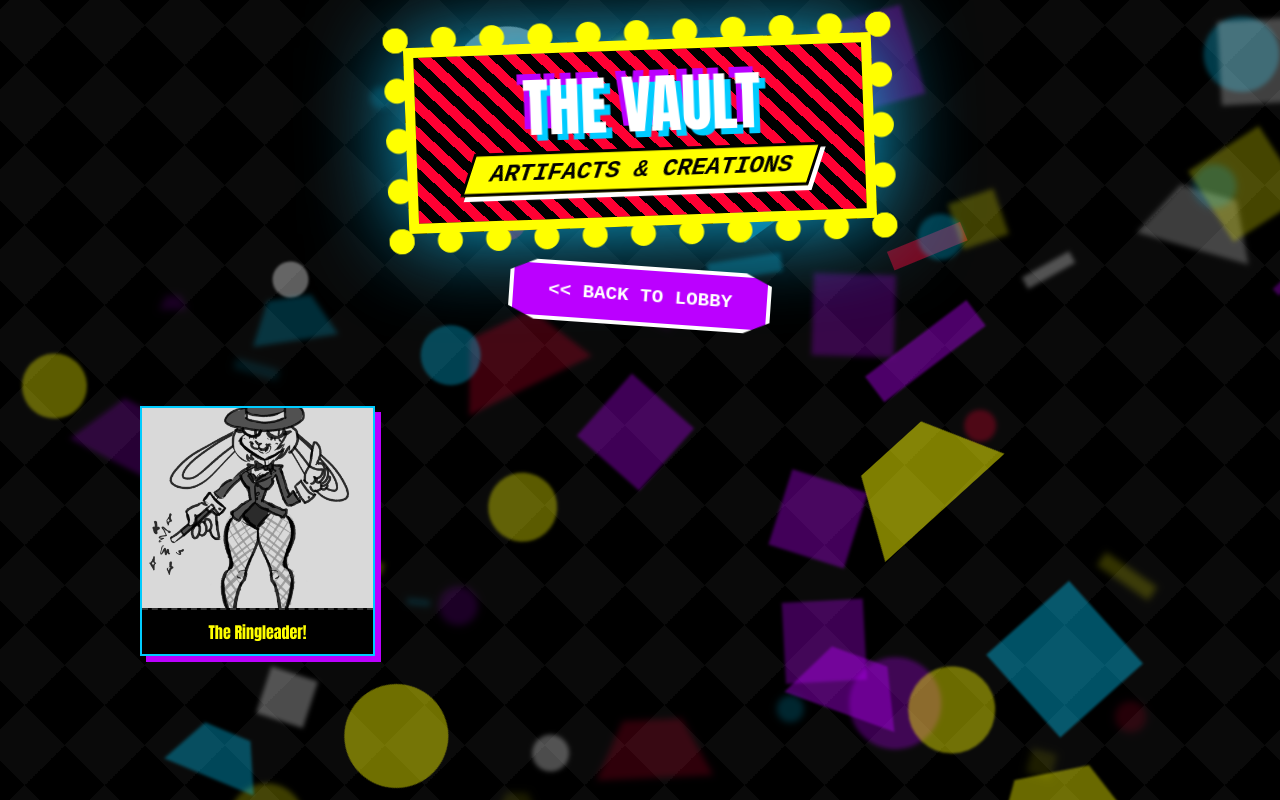
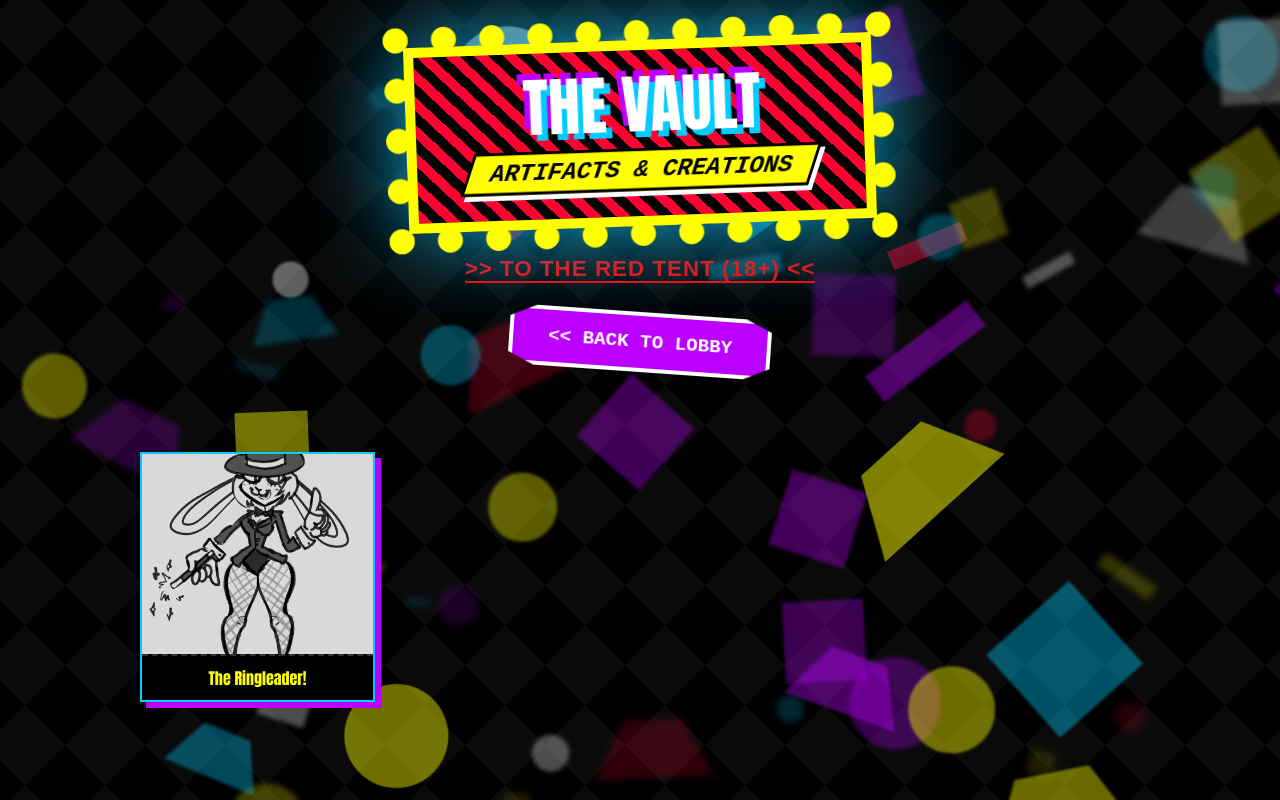
Before and after one commit to CitrusFox-boop/my-neocities-project, an Eleventy site: page src/gallery.njk in a window 1280 px wide. Built offline with nearby package versions, Linux system fonts and the light colour scheme; Eleventy itself is replaced by a stand-in of ours; files that its build step writes are made by us from their sources.

Commit message:
Site Update: Tue 01/06/2026 13:37:35.50

```diff
--- a/src/gallery.njk
+++ b/src/gallery.njk
@@ -4,10 +4,17 @@ title: The Vault
 ---
 
 <div class="container">
-    <div class="marquee-container" style="margin-bottom: 40px;">
+    <div class="marquee-container" style="margin-bottom: 20px;">
         <div class="bulbs"></div>
         <h1>THE VAULT</h1>
         <div class="subtitle">ARTIFACTS & CREATIONS</div>
+    </div>
+
+    <div style="text-align: center; margin-bottom: 30px; margin-top: 10px;">
+        <a href="https://citrusfoxafterdark.neocities.org/" target="_blank"
+           style="color: #ff0000; font-weight: bold; font-size: 1.4em; text-decoration: none; border-bottom: 2px solid #ff0000; font-family: sans-serif; letter-spacing: 1px;">
+           >> TO THE RED TENT (18+) <<
+        </a>
     </div>
 
     <nav>
@@ -177,7 +184,7 @@ title: The Vault
 </style>
 
 <script>
-    // Variables to track where we are
+    // --- LIGHTBOX LOGIC ---
     let currentIndex = 0;
     let galleryItems = [];
 
@@ -210,7 +217,7 @@ title: The Vault
     function changeSlide(n) {
         currentIndex += n;
 
-        // Loop logic: If at end, go to start. If at start, go to end.
+        // Loop logic
         if (currentIndex >= galleryItems.length) {
             currentIndex = 0;
         } else if (currentIndex < 0) {
@@ -227,7 +234,7 @@ title: The Vault
         document.getElementById("caption").innerText = item.title;
     }
 
-    // Keyboard navigation (Left/Right arrow keys)
+    // Keyboard navigation
     document.addEventListener('keydown', function(event) {
         if (document.getElementById("lightbox-overlay").style.display === "block") {
             if (event.key === "ArrowLeft") {
```
